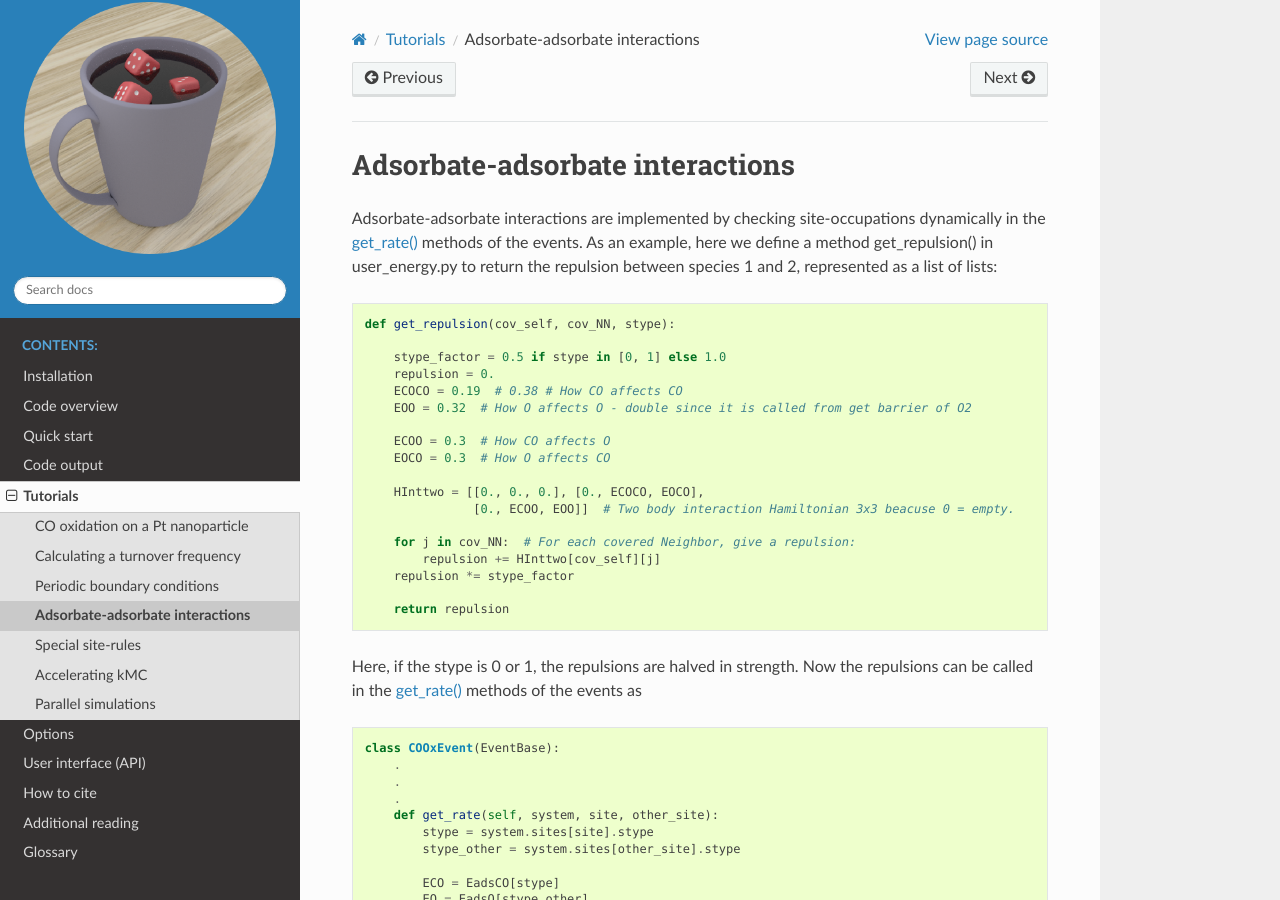
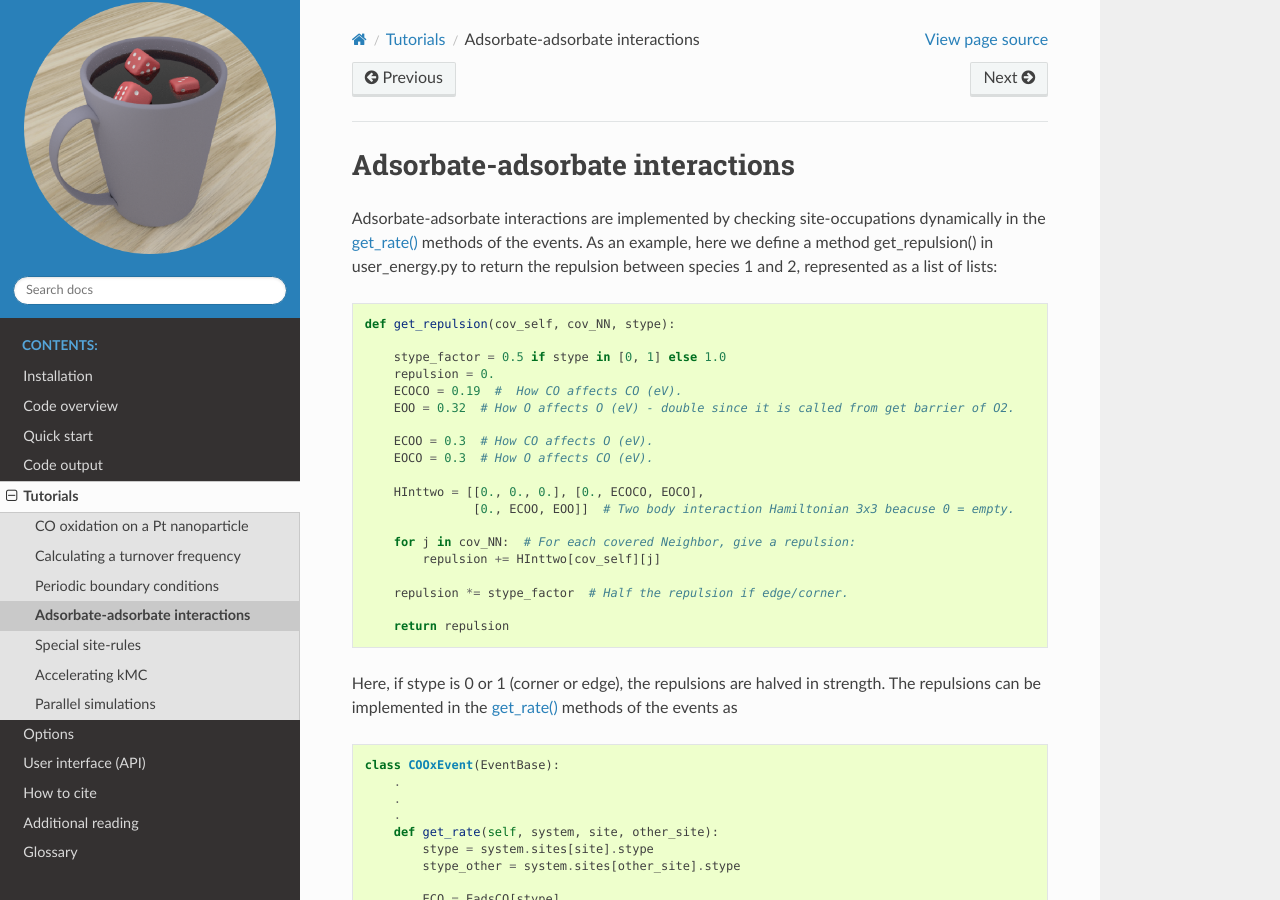
Before and after one commit to sevyharris/MonteCoffee, a Sphinx documentation site: the page built from documentation/tutorials/adsads.rst, in a window 1280 px wide and 900 px high. Built offline with Sphinx 7.4.7 and the Read the Docs theme 2.0.0, drawn with Linux system fonts in a browser that asks for light colours.

```diff
--- a/documentation/tutorials/adsads.rst
+++ b/documentation/tutorials/adsads.rst
@@ -15,23 +15,24 @@ represented as a list of lists:
 
         stype_factor = 0.5 if stype in [0, 1] else 1.0
         repulsion = 0.
-        ECOCO = 0.19  # 0.38 # How CO affects CO
-        EOO = 0.32  # How O affects O - double since it is called from get barrier of O2
+        ECOCO = 0.19  #  How CO affects CO (eV).
+        EOO = 0.32  # How O affects O (eV) - double since it is called from get barrier of O2.
 
-        ECOO = 0.3  # How CO affects O
-        EOCO = 0.3  # How O affects CO
+        ECOO = 0.3  # How CO affects O (eV).
+        EOCO = 0.3  # How O affects CO (eV).
 
         HInttwo = [[0., 0., 0.], [0., ECOCO, EOCO],
                    [0., ECOO, EOO]]  # Two body interaction Hamiltonian 3x3 beacuse 0 = empty.
 
         for j in cov_NN:  # For each covered Neighbor, give a repulsion:
             repulsion += HInttwo[cov_self][j]
-        repulsion *= stype_factor
+
+        repulsion *= stype_factor  # Half the repulsion if edge/corner.
 
         return repulsion
 
-Here, if the stype is 0 or 1, the repulsions are halved in strength.
-Now the repulsions can be called in the `get_rate() <../api/NeighborKMC.base.html#NeighborKMC.base.events.EventBase.get_rate>`_ methods
+Here, if stype is 0 or 1 (corner or edge), the repulsions are halved in strength.
+The repulsions can be implemented in the `get_rate() <../api/NeighborKMC.base.html#NeighborKMC.base.events.EventBase.get_rate>`_ methods
 of the events as
 
 .. code-block:: python
```
Also changed, not shown: 3 other files.
